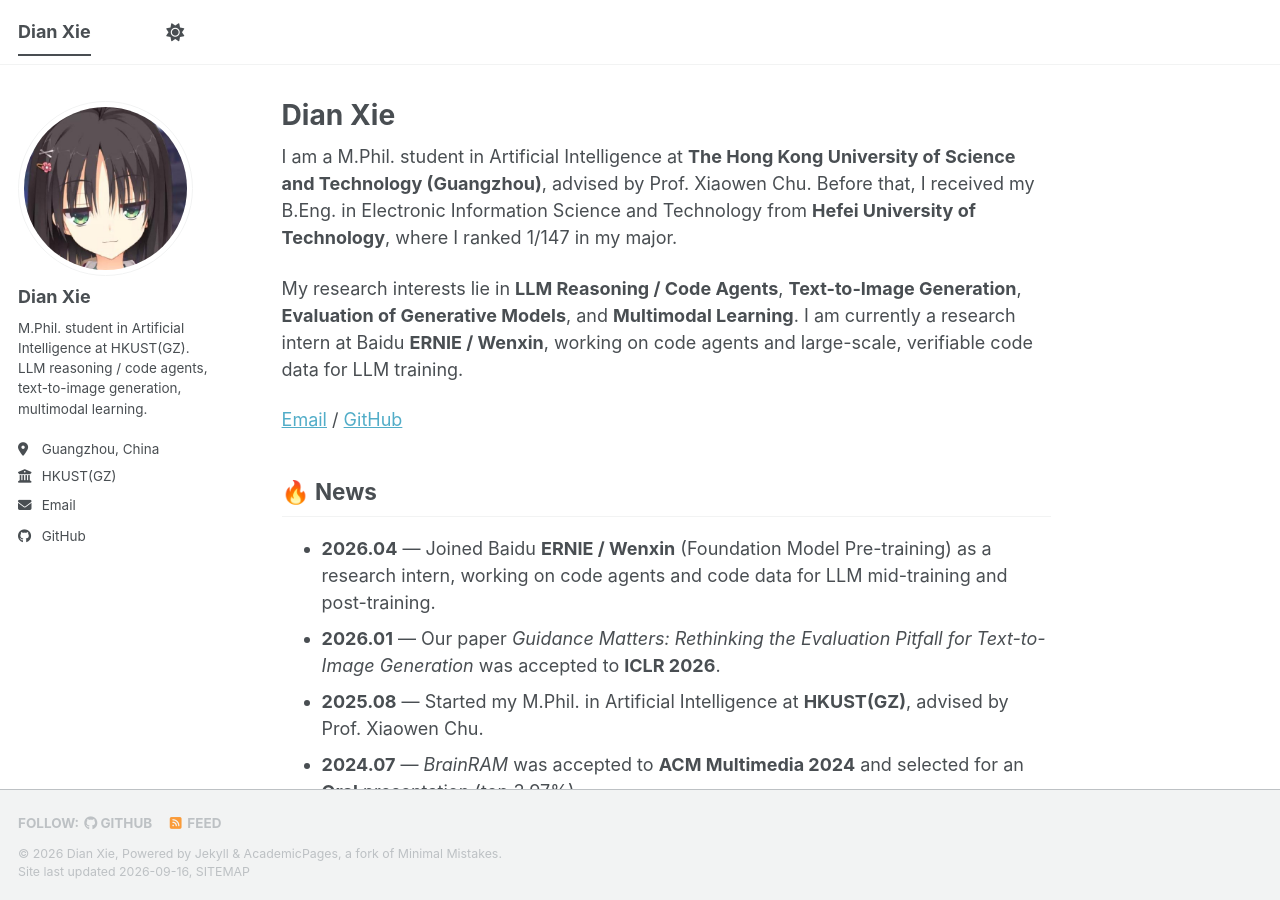
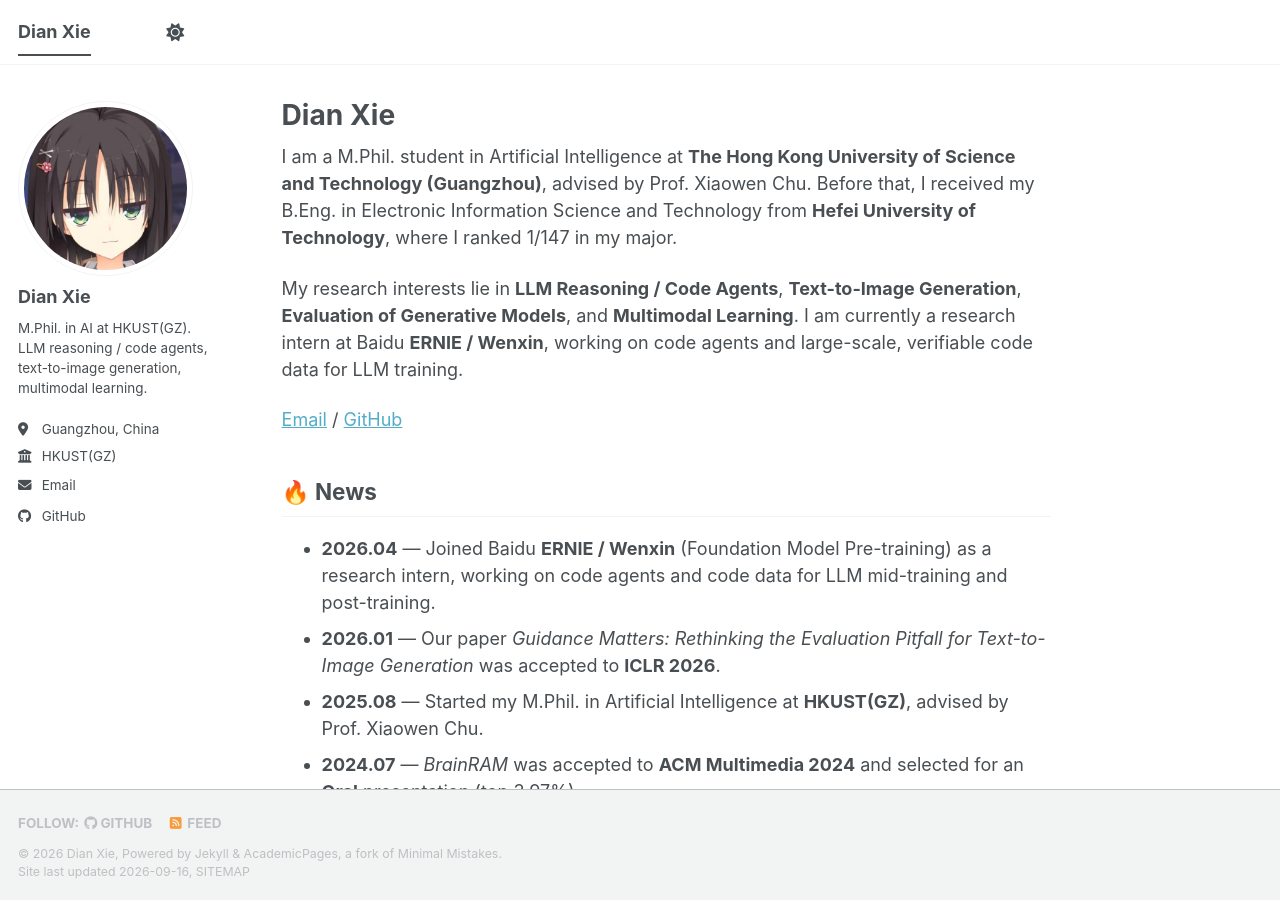
Before and after one commit to Maxwells-Ayakashi/maxwells-ayakashi.github.io, a Jekyll site: the page built from _pages/about.md, in a window 1280 px wide and 900 px high. Built offline with Jekyll 4.4.1, drawn with Linux system fonts in a browser that asks for light colours; a style sheet for code colours, icons or effects is not loaded.

Commit message:
Sidebar bio: shorten to 'M.Phil. in AI at HKUST(GZ).' + line break before interests

```diff
--- a/_config.yml
+++ b/_config.yml
@@ -26,7 +26,7 @@ author:
   avatar           : "profile.png"
   name             : "Dian Xie"
   pronouns         : # example: "she/her"
-  bio              : "M.Phil. student in Artificial Intelligence at HKUST(GZ). LLM reasoning / code agents, text-to-image generation, multimodal learning."
+  bio              : "M.Phil. in AI at HKUST(GZ).<br>LLM reasoning / code agents, text-to-image generation, multimodal learning."
   location         : "Guangzhou, China"
   employer         : "HKUST(GZ)"
   uri              : # URL
```
